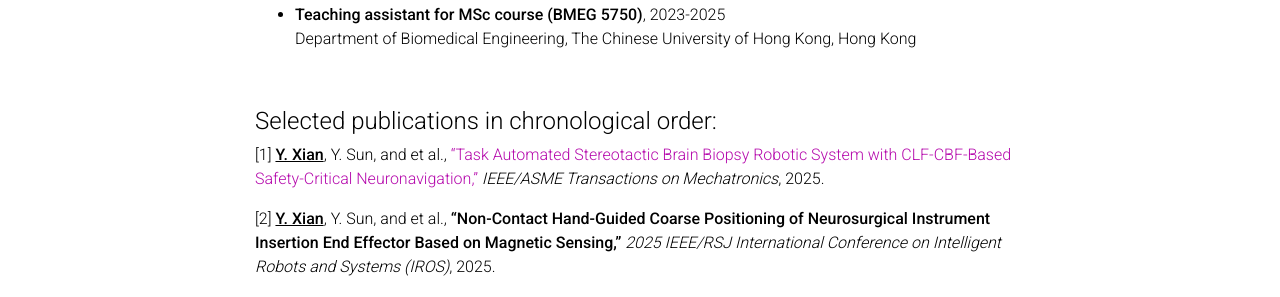
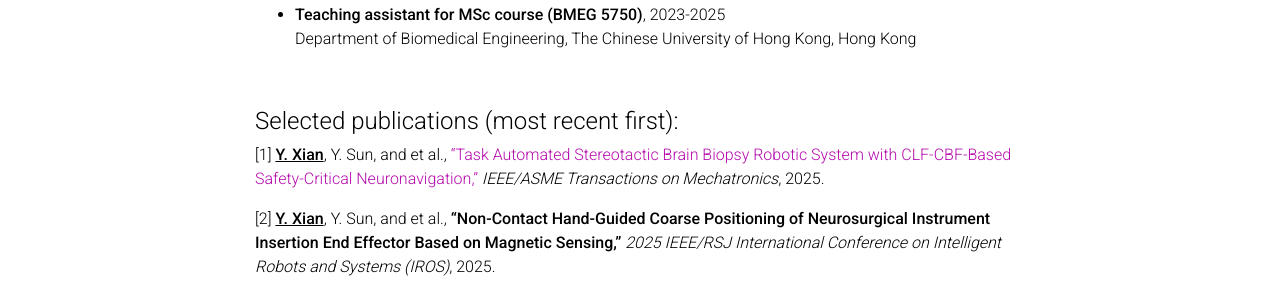
Before and after one commit to yitian-xian/yitian-xian.github.io, a Jekyll site: the page built from _pages/about.md, in a window 1280 px wide and 900 px high, scrolled down 735 px. Shown: the part 153-450 px from the top of the window. Built offline with Jekyll 4.4.1, drawn with Linux system fonts in a browser that asks for light colours; full-size pictures stand in for the smaller copies a plugin makes; emoji names are drawn with the system emoji font; comment, search, counter and statistics services are not loaded; a style sheet for code colours, icons or effects is not loaded.

Commit message:
Update about.md

```diff
--- a/_pages/about.md
+++ b/_pages/about.md
@@ -49,7 +49,7 @@ Department of Biomedical Engineering, The Chinese University of Hong Kong, Hong
 
 <br/>
 
-#### Selected publications in chronological order:<br>
+#### Selected publications (most recent first):<br>
 
 [1] **<u>Y. Xian</u>**, Y. Sun, and et al., [“Task Automated Stereotactic Brain Biopsy Robotic System with CLF-CBF-Based Safety-Critical Neuronavigation,”](https://ieeexplore.ieee.org/document/10907778) *IEEE/ASME Transactions on Mechatronics*, 2025.
 
```
